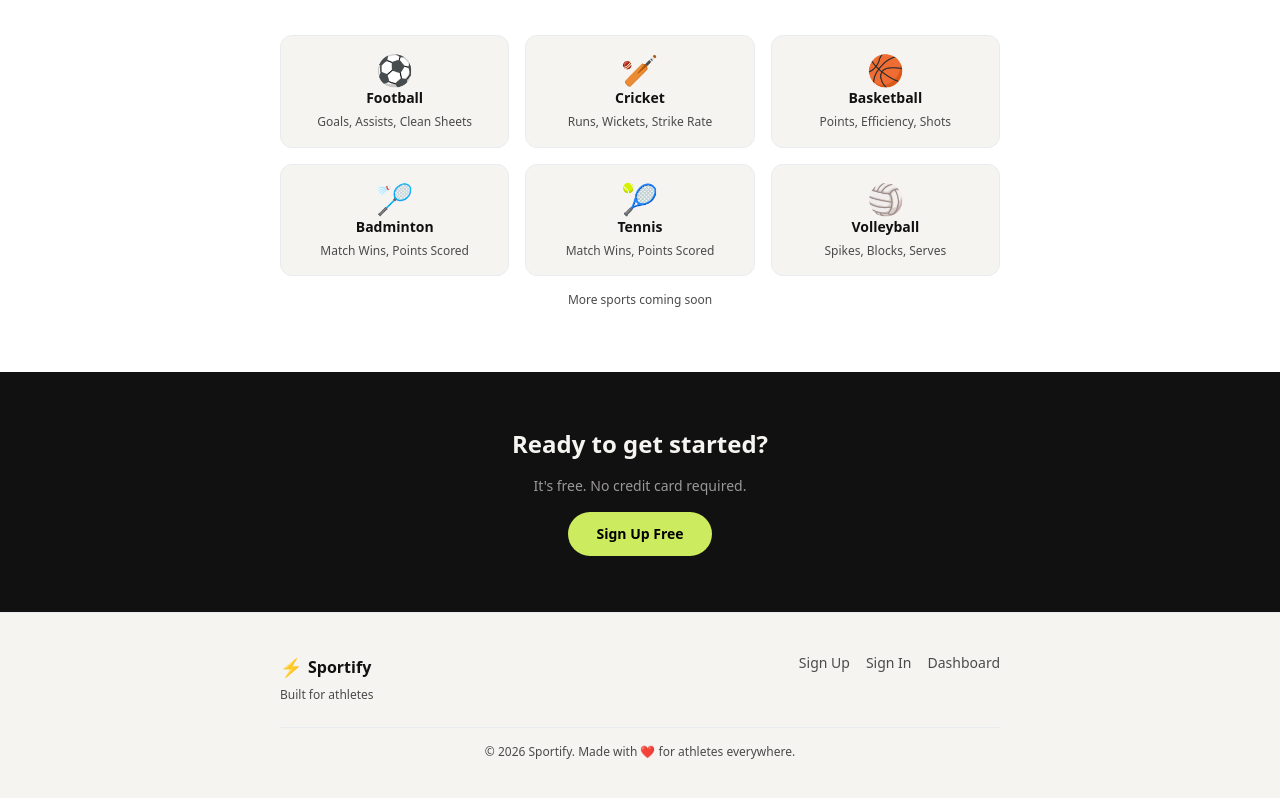
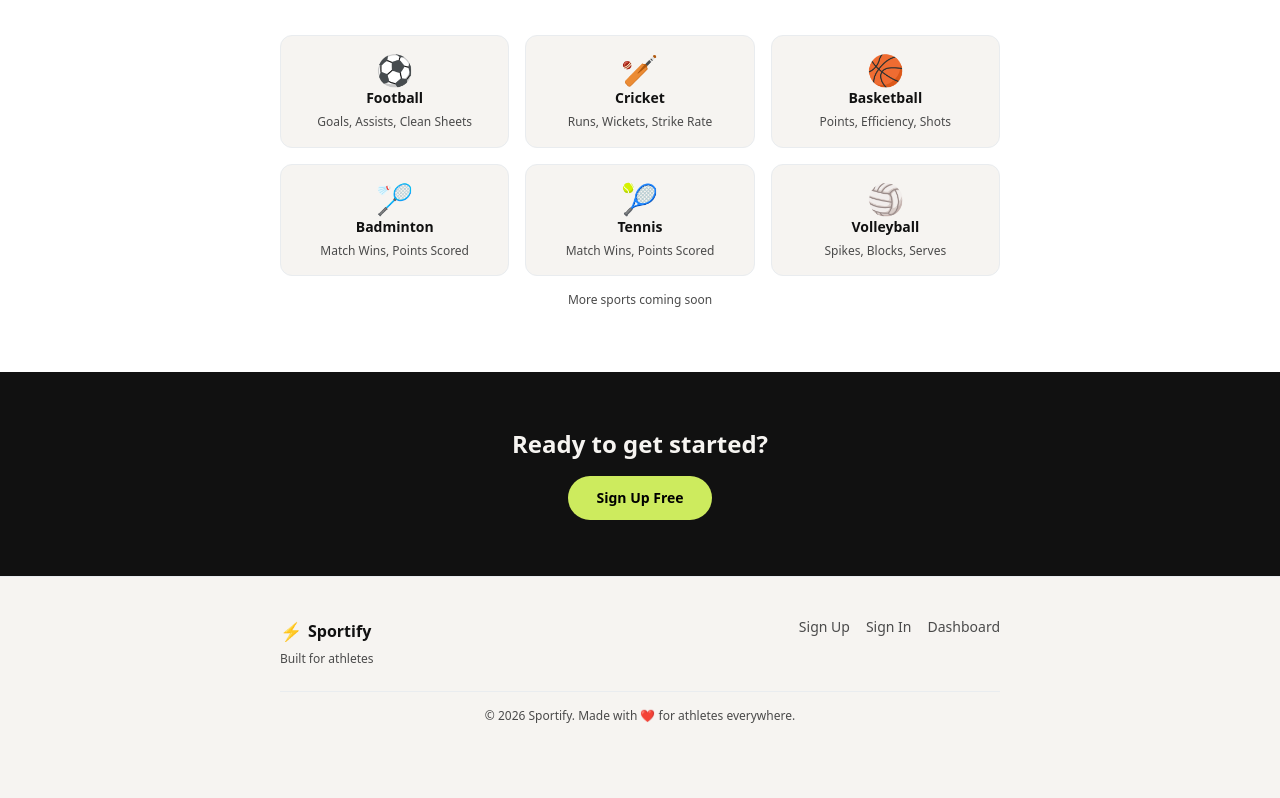
Before and after one commit to Gintoki006/Sportify, a Next.js app: page / in a window 1280 px wide. Shown: the part 1165-1963 px from the top of the page. After the commit the page ends 1929 px from the top, so only its background shows below. Built offline with nearby package versions, Linux system fonts and the light colour scheme; no server answers.

Commit message:
made some changes to CTAbanner

```diff
--- a/components/CTABanner.js
+++ b/components/CTABanner.js
@@ -11,9 +11,6 @@ export default function CTABanner() {
         <h2 className="text-xl sm:text-2xl font-bold text-bg">
           Ready to get started?
         </h2>
-        <p className="text-bg/60 text-sm">
-          It&apos;s free. No credit card required.
-        </p>
         {isSignedIn ? (
           <Link
             href="/dashboard"
```
